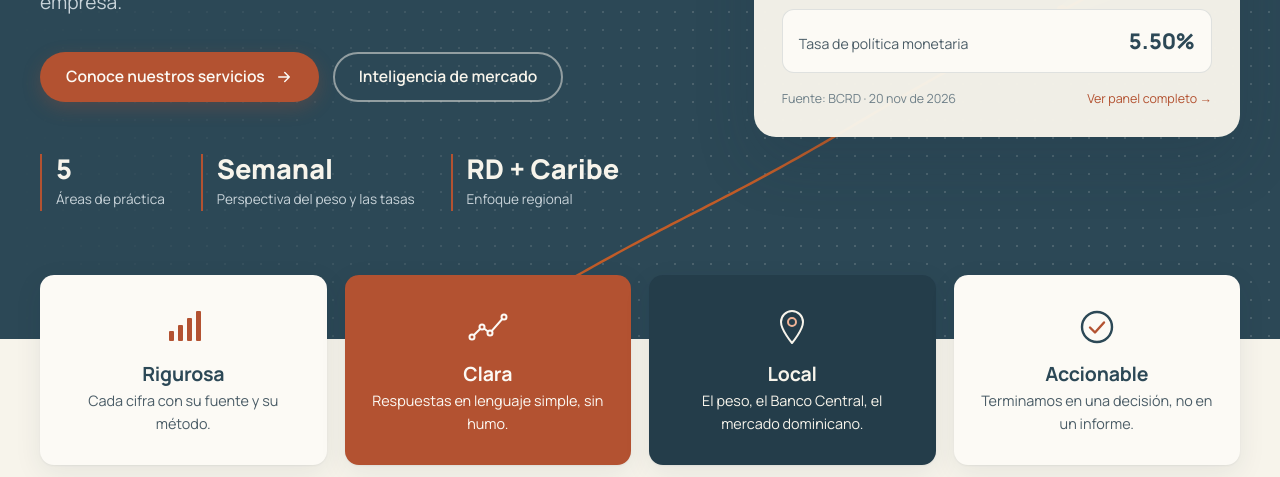
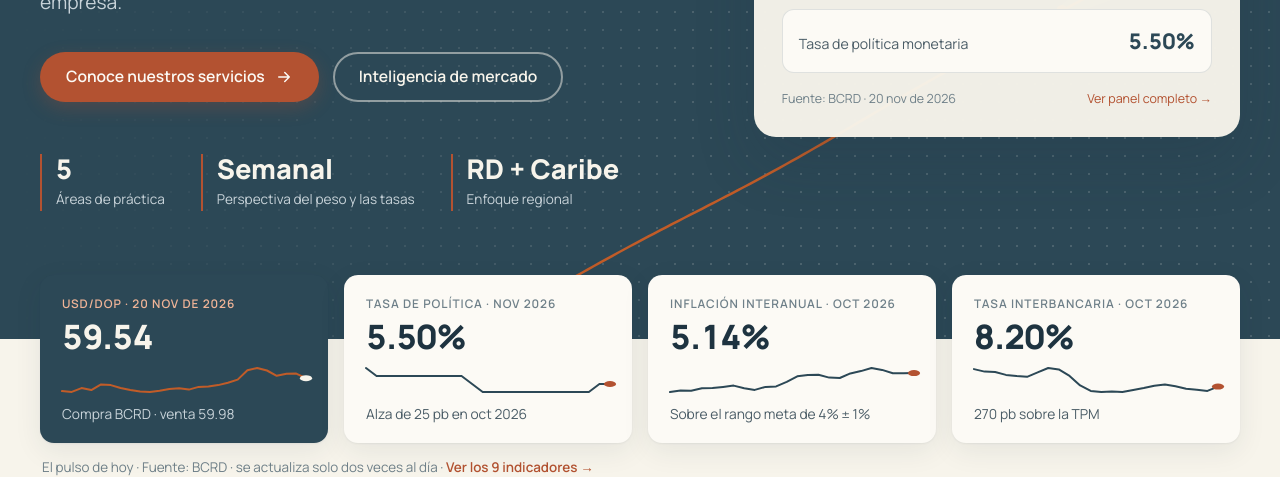
Before and after one commit to rafaelalfonso1/tbrl, a plain HTML site: page public/index.html in a window 1280 px wide. Shown: the part 487-964 px from the top of the page. Drawn offline with Linux system fonts and the light colour scheme.

Commit message:
Inicio: «El pulso de hoy» reemplaza los cuatro pilares
Cuatro indicadores en vivo bajo el hero (USD/DOP, TPM, inflación y tasa
interbancaria), con minigráfico y nota calculada. Se actualizan solos con los
datos del BCRD y enlazan a su dashboard.

Co-Authored-By: Claude Opus 5.5 <noreply@anthropic.com>
Claude-Session: https://claude.ai/code/session_01TCyibQ2QDNgwg6NSS6aq5u

```diff
--- a/public/css/styles.css
+++ b/public/css/styles.css
@@ -184,18 +184,26 @@ p { margin: 0 0 1em; }
 .chip--good { background: #DCEFE5; color: var(--good); }
 .chip--dot::before { content: ""; width: 7px; height: 7px; border-radius: 50%; background: currentColor; }
 
-/* ---------- Pillars (Research / Analytics / Strategy / Innovation) ---------- */
-.pillars { display: grid; grid-template-columns: repeat(4, 1fr); gap: 18px; margin-top: -64px; position: relative; z-index: 2; }
-.pillar {
-  border-radius: var(--radius); padding: 30px 24px; text-align: center; box-shadow: var(--shadow);
-  background: var(--paper); transition: transform .25s;
+/* ---------- El pulso de hoy (datos en vivo bajo el hero) ---------- */
+.pulse { display: grid; grid-template-columns: repeat(4, 1fr); gap: 16px; margin-top: -64px; position: relative; z-index: 2; }
+.pulse-card {
+  display: flex; flex-direction: column; gap: 4px; padding: 20px 22px 18px; border-radius: var(--radius);
+  background: var(--paper); box-shadow: var(--shadow); color: var(--ink); text-decoration: none; transition: transform .25s;
 }
-.pillar:hover { transform: translateY(-4px); }
-.pillar svg { width: 44px; height: 44px; margin: 0 auto 14px; }
-.pillar h3 { margin: 0 0 4px; }
-.pillar p { margin: 0; font-size: .9rem; color: var(--ink-2); }
-.pillar--rust { background: var(--rust); } .pillar--rust h3, .pillar--rust p { color: var(--paper); }
-.pillar--slate { background: var(--slate-800); } .pillar--slate h3, .pillar--slate p { color: var(--ivory); }
+.pulse-card:hover, .pulse-card:focus-visible { transform: translateY(-4px); }
+.pulse-card__lab { font-size: .74rem; font-weight: 600; letter-spacing: .08em; text-transform: uppercase; color: var(--ink-3); }
+.pulse-card__val { font-size: 2.1rem; font-weight: 800; line-height: 1.1; letter-spacing: -.02em; font-variant-numeric: tabular-nums; }
+.pulse-card__spark { width: 100%; height: 30px; margin: 6px 0 4px; overflow: visible; }
+.pulse-card__spark path { fill: none; stroke: var(--slate); stroke-width: 2; stroke-linejoin: round; stroke-linecap: round; vector-effect: non-scaling-stroke; }
+.pulse-card__spark circle { fill: var(--rust); }
+.pulse-card__note { font-size: .86rem; color: var(--ink-2); }
+.pulse-card--navy { background: var(--slate); color: var(--ivory); }
+.pulse-card--navy .pulse-card__lab { color: var(--accent-on-navy); }
+.pulse-card--navy .pulse-card__note { color: var(--slate-200); }
+.pulse-card--navy .pulse-card__spark path { stroke: var(--rust-on-navy); }
+.pulse-card--navy .pulse-card__spark circle { fill: var(--ivory); }
+.pulse-foot { margin: 14px 2px 0; font-size: .84rem; color: var(--ink-3); }
+.pulse-foot a { color: var(--rust); font-weight: 600; }
 
 /* ---------- Services ---------- */
 .services-grid { display: grid; grid-template-columns: repeat(3, 1fr); gap: 22px; }
@@ -449,7 +457,7 @@ textarea { resize: vertical; min-height: 130px; }
   .nav a:not(.btn) { padding: 14px 12px; font-size: 1.05rem; border-radius: 10px; }
   .nav .btn { margin: 10px 0 0; }
   .hero-grid, .about-grid, .contact-grid { grid-template-columns: 1fr; gap: 40px; }
-  .pillars { grid-template-columns: repeat(2, 1fr); margin-top: -40px; }
+  .pulse { grid-template-columns: repeat(2, 1fr); margin-top: -40px; }
   .plans { grid-template-columns: 1fr; max-width: 480px; margin-inline: auto; }
   .plan--featured { transform: none; }
 }
@@ -461,8 +469,11 @@ textarea { resize: vertical; min-height: 130px; }
   .form-grid { grid-template-columns: 1fr; }
   .hero-stats { gap: 22px; }
   .hero-actions .btn { flex: 1 1 100%; }
-  .pillar { padding: 22px 14px; }
-  .pillar p { display: none; }
+  .pulse { gap: 10px; }
+  .pulse-card { padding: 16px 14px 14px; }
+  .pulse-card__val { font-size: 1.6rem; }
+  .pulse-card__lab { font-size: .68rem; letter-spacing: .05em; }
+  .pulse-card__note { font-size: .78rem; }
   .toolbar { flex-direction: column; align-items: stretch; }
   .search { flex: 1 1 auto; }
   .filters { overflow-x: auto; flex-wrap: nowrap; padding-bottom: 4px; }
--- a/public/index.html
+++ b/public/index.html
@@ -77,12 +77,33 @@
 </section>
 
 <div class="wrap">
-  <div class="pillars">
-    <div class="pillar reveal"><svg viewBox="0 0 44 44" aria-hidden="true"><rect x="8" y="26" width="5" height="10" rx="1" fill="#B35231"/><rect x="17" y="20" width="5" height="16" rx="1" fill="#B35231"/><rect x="26" y="13" width="5" height="23" rx="1" fill="#B35231"/><rect x="35" y="6" width="5" height="30" rx="1" fill="#B35231"/></svg><h3>Rigurosa</h3><p>Cada cifra con su fuente y su método.</p></div>
-    <div class="pillar pillar--rust reveal"><svg viewBox="0 0 44 44" fill="none" stroke="#FCFAF5" stroke-width="2" aria-hidden="true"><path d="M6 32l10-10 8 6 14-16"/><circle cx="6" cy="32" r="2.5" fill="#B35231"/><circle cx="16" cy="22" r="2.5" fill="#B35231"/><circle cx="24" cy="28" r="2.5" fill="#B35231"/><circle cx="38" cy="12" r="2.5" fill="#B35231"/></svg><h3>Clara</h3><p>Respuestas en lenguaje simple, sin humo.</p></div>
-    <div class="pillar pillar--slate reveal"><svg viewBox="0 0 44 44" fill="none" stroke="#F7F4EB" stroke-width="2" stroke-linejoin="round" aria-hidden="true"><path d="M22 6c-6 0-11 5-11 11 0 8 11 21 11 21s11-13 11-21c0-6-5-11-11-11z"/><circle cx="22" cy="17" r="4" stroke="#F0B497"/></svg><h3>Local</h3><p>El peso, el Banco Central, el mercado dominicano.</p></div>
-    <div class="pillar reveal"><svg viewBox="0 0 44 44" fill="none" stroke-width="2.4" stroke-linecap="round" stroke-linejoin="round" aria-hidden="true"><circle cx="22" cy="22" r="15" stroke="#2C4856"/><path d="M15 22.5l5 5 9-10" stroke="#B35231"/></svg><h3>Accionable</h3><p>Terminamos en una decisión, no en un informe.</p></div>
+  <div class="pulse" data-pulse>
+    <a class="pulse-card pulse-card--navy reveal" href="mercados.html" data-p="fx">
+      <span class="pulse-card__lab">USD/DOP · <span data-p-date>20 nov 2026</span></span>
+      <strong class="pulse-card__val" data-p-val>59.54</strong>
+      <svg class="pulse-card__spark" viewBox="0 0 120 30" preserveAspectRatio="none" aria-hidden="true" data-p-spark></svg>
+      <span class="pulse-card__note" data-p-note>Compra BCRD · venta 59.98</span>
+    </a>
+    <a class="pulse-card reveal" href="datos.html#tasa_politica_monetaria_mensual" data-p="tpm">
+      <span class="pulse-card__lab">Tasa de política · <span data-p-date>nov 2026</span></span>
+      <strong class="pulse-card__val" data-p-val>5.50%</strong>
+      <svg class="pulse-card__spark" viewBox="0 0 120 30" preserveAspectRatio="none" aria-hidden="true" data-p-spark></svg>
+      <span class="pulse-card__note" data-p-note>Alza de 25 pb en oct 2026</span>
+    </a>
+    <a class="pulse-card reveal" href="datos.html#inflacion_interanual_mensual" data-p="infl">
+      <span class="pulse-card__lab">Inflación interanual · <span data-p-date>oct 2026</span></span>
+      <strong class="pulse-card__val" data-p-val>5.14%</strong>
+      <svg class="pulse-card__spark" viewBox="0 0 120 30" preserveAspectRatio="none" aria-hidden="true" data-p-spark></svg>
+      <span class="pulse-card__note" data-p-note>Sobre el rango meta de 4% ± 1%</span>
+    </a>
+    <a class="pulse-card reveal" href="datos.html#tasa_interbancaria_mensual" data-p="interb">
+      <span class="pulse-card__lab">Tasa interbancaria · <span data-p-date>oct 2026</span></span>
+      <strong class="pulse-card__val" data-p-val>8.20%</strong>
+      <svg class="pulse-card__spark" viewBox="0 0 120 30" preserveAspectRatio="none" aria-hidden="true" data-p-spark></svg>
+      <span class="pulse-card__note" data-p-note>270 pb sobre la TPM</span>
+    </a>
   </div>
+  <p class="pulse-foot">El pulso de hoy · Fuente: BCRD · se actualiza solo dos veces al día · <a href="datos.html">Ver los 9 indicadores →</a></p>
 </div>
 
 <section class="section" id="servicios">
--- a/public/js/main.js
+++ b/public/js/main.js
@@ -395,6 +395,59 @@
   }
 
   /* ---------- Centro de datos ---------- */
+  /* ---------- El pulso de hoy (inicio) ---------- */
+  const pulse = $("[data-pulse]");
+  if (pulse) {
+    const spark = (svg, vals) => {
+      vals = vals.filter(v => v != null);
+      if (!svg || vals.length < 2) return;
+      const lo = Math.min(...vals), hi = Math.max(...vals), r = hi - lo || 1;
+      const X = i => (i / (vals.length - 1)) * 120, Y = v => 27 - ((v - lo) / r) * 24;
+      const d = vals.map((v, i) => `${i ? "L" : "M"}${X(i).toFixed(1)},${Y(v).toFixed(1)}`).join("");
+      svg.innerHTML = `<path d="${d}"/><circle cx="120" cy="${Y(vals[vals.length - 1]).toFixed(1)}" r="3"/>`;
+    };
+    const set = (key, { val, date, note, vals }) => {
+      const c = pulse.querySelector(`[data-p="${key}"]`); if (!c) return;
+      if (val != null) c.querySelector("[data-p-val]").textContent = val;
+      if (date) c.querySelector("[data-p-date]").textContent = date;
+      if (note) c.querySelector("[data-p-note]").textContent = note;
+      if (vals) spark(c.querySelector("[data-p-spark]"), vals);
+    };
+    const pct = v => v.toFixed(2) + "%";
+    const mes = iso => fmtDate(iso, { month: "short", year: "numeric" });
+    Promise.all([fetchData("data/macro/series.json").catch(() => null), fetchData("data/markets.json").catch(() => null)]).then(([S, M]) => {
+      const by = {};
+      ((S && S.d.series) || []).forEach(s => (by[s.id] = s.datos.filter(p => p[1] != null)));
+      const last = id => (by[id] || []).slice(-1)[0];
+      const fx = M && M.d.fx;
+      const fxW = by.tipo_cambio_usd_dop_semanal || by.tipo_cambio_usd_dop_mensual || [];
+      if (fx && fx.buy) set("fx", { val: fx.buy.toFixed(2), date: fmtDate(fx.date, { day: "numeric", month: "short", year: "numeric" }),
+        note: `Compra BCRD · venta ${fx.sell ? fx.sell.toFixed(2) : "—"}`, vals: fxW.slice(-26).map(p => p[1]) });
+      const tpm = by.tasa_politica_monetaria_mensual || [];
+      if (tpm.length) {
+        const [d, v] = tpm[tpm.length - 1];
+        let k = tpm.length - 1; while (k > 0 && tpm[k - 1][1] === v) k--;
+        const dif = k > 0 ? Math.round((v - tpm[k - 1][1]) * 100) : 0;
+        const note = dif ? `${dif > 0 ? "Alza" : "Baja"} de ${Math.abs(dif)} pb en ${mes(tpm[k][0])}` : "Sin cambios";
+        set("tpm", { val: pct(v), date: mes(d), note, vals: tpm.slice(-24).map(p => p[1]) });
+      }
+      const inf = by.inflacion_interanual_mensual || [];
+      if (inf.length) {
+        const [d, v] = inf[inf.length - 1];
+        set("infl", { val: pct(v), date: mes(d), note: v > 5 ? "Sobre el rango meta de 4% ± 1%" : v < 3 ? "Bajo el rango meta de 4% ± 1%" : "Dentro del rango meta de 4% ± 1%",
+          vals: inf.slice(-24).map(p => p[1]) });
+      }
+      const ib = by.tasa_interbancaria_mensual || [];
+      if (ib.length) {
+        const [d, v] = ib[ib.length - 1];
+        const t = tpm.find(p => p[0] === d) || last("tasa_politica_monetaria_mensual");
+        const sp = t ? Math.round((v - t[1]) * 100) : null;
+        set("interb", { val: pct(v), date: mes(d), note: sp == null ? "Promedio mensual" : `${Math.abs(sp)} pb ${sp >= 0 ? "sobre" : "bajo"} la TPM`,
+          vals: ib.slice(-24).map(p => p[1]) });
+      }
+    });
+  }
+
   const datosRoot = $("[data-datos]");
   if (datosRoot) {
     fetchData("data/macro/series.json").then(({ d: D, base }) => {
```
